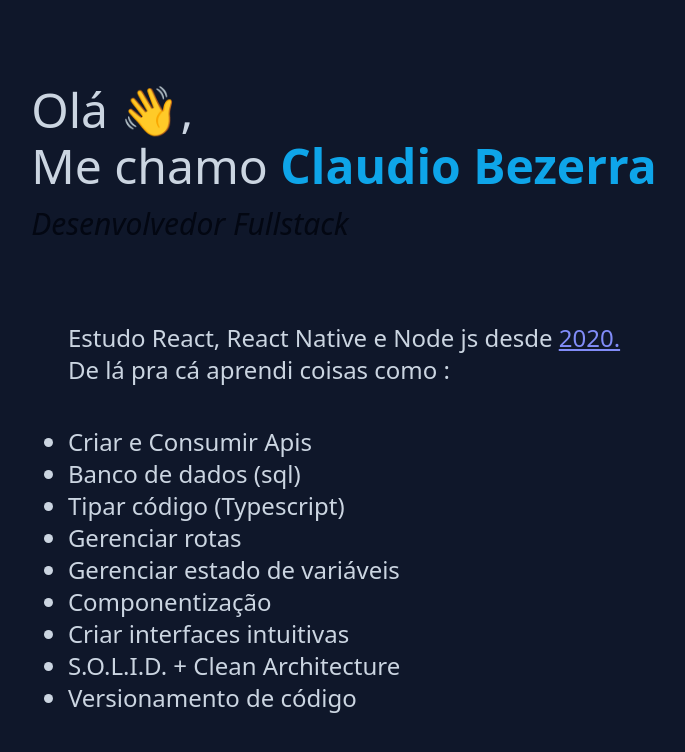
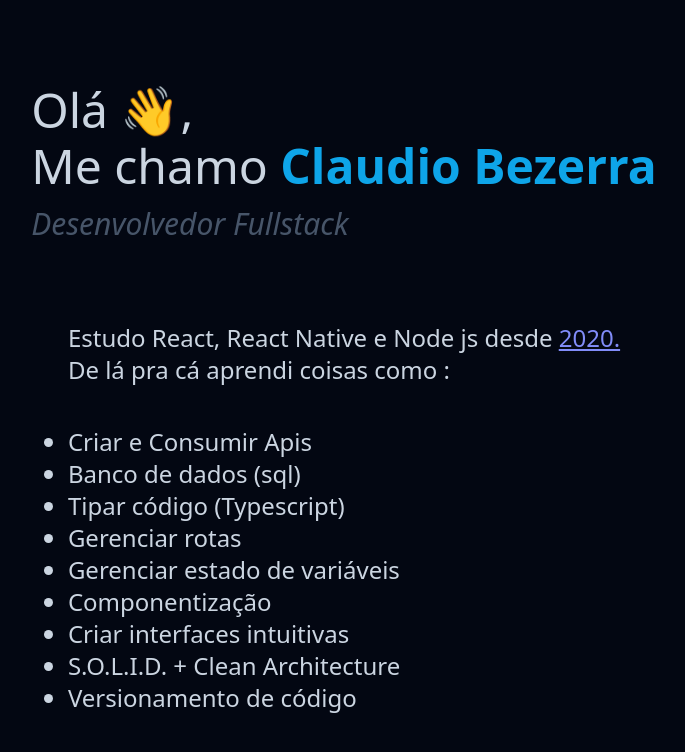
Before and after one commit to ClaudioBzrr/portfolio, a React (Vite) app: page / in a window 1280 px wide. Shown: the top 752 px of the page, without its empty margins (296-981 px from the left). Built offline with nearby package versions, Linux system fonts and the light colour scheme.

Commit message:
🛠 Chenged: bg color and added headless ui

```diff
--- a/package.json
+++ b/package.json
@@ -5,7 +5,7 @@
   "homepage": "https://claudiobzrr.github.io/portfolio",
   "type": "module",
   "scripts": {
-    "deploy":"npm run build && gh-pages -d dist",
+    "deploy": "npm run build && gh-pages -d dist",
     "dev": "vite",
     "build": "tsc && vite build",
     "lint": "eslint src --ext ts,tsx",
@@ -13,6 +13,7 @@
     "preview": "vite preview"
   },
   "dependencies": {
+    "@headlessui/react": "^1.7.15",
     "react": "^18.2.0",
     "react-dom": "^18.2.0",
     "react-router-dom": "^6.14.1"
--- a/src/App.tsx
+++ b/src/App.tsx
@@ -1,6 +1,6 @@
 export function App() {
   return (
-    <div className="bg-slate-900 w-screen h-screen flex flex-row items-center justify-center">
+    <div className="bg-gray-950 w-screen h-screen flex flex-row items-center justify-center">
       <div className="flex flex-col items-center justify-center mx-9">
         <section className="presentation">
           <div className="text-slate-300 text-5xl">
@@ -12,7 +12,7 @@ export function App() {
               </span>
             </h1>
           </div>
-          <p className="italic text-gray-950 text-3xl font-medium w-full text-left mt-4">
+          <p className="italic text-slate-600 text-3xl font-medium w-full text-left mt-4">
             Desenvolvedor Fullstack
           </p>
         </section>
@@ -42,6 +42,9 @@ export function App() {
             </ul>
           </div>
         </section>
+        <section className="tech-stack">
+          <div className="w-full  flex flex-row items-center justify-center"></div>
+        </section>
       </div>
     </div>
   );
```
Also changed, not shown: 1 other file (tests, documents, lock files or other folders).
